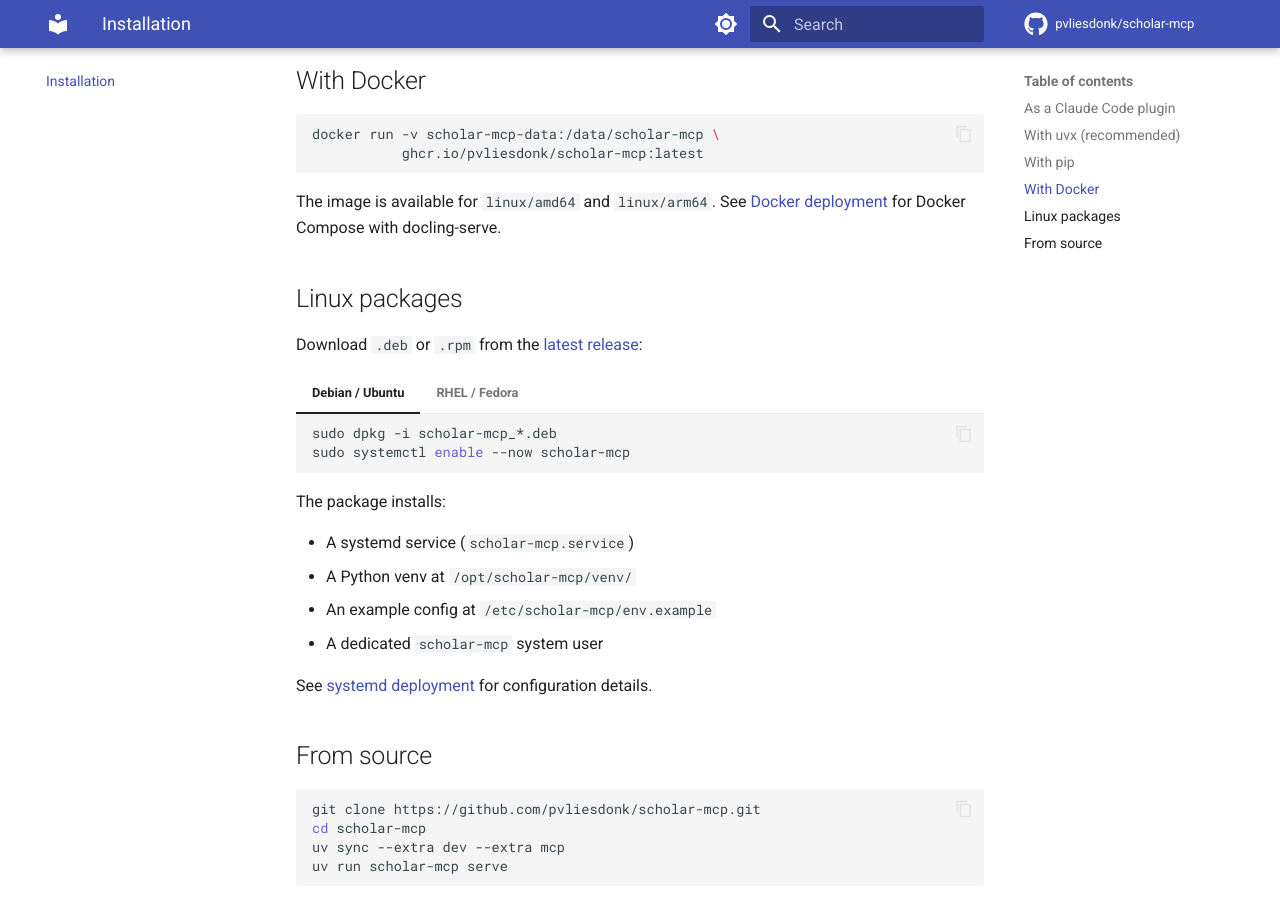
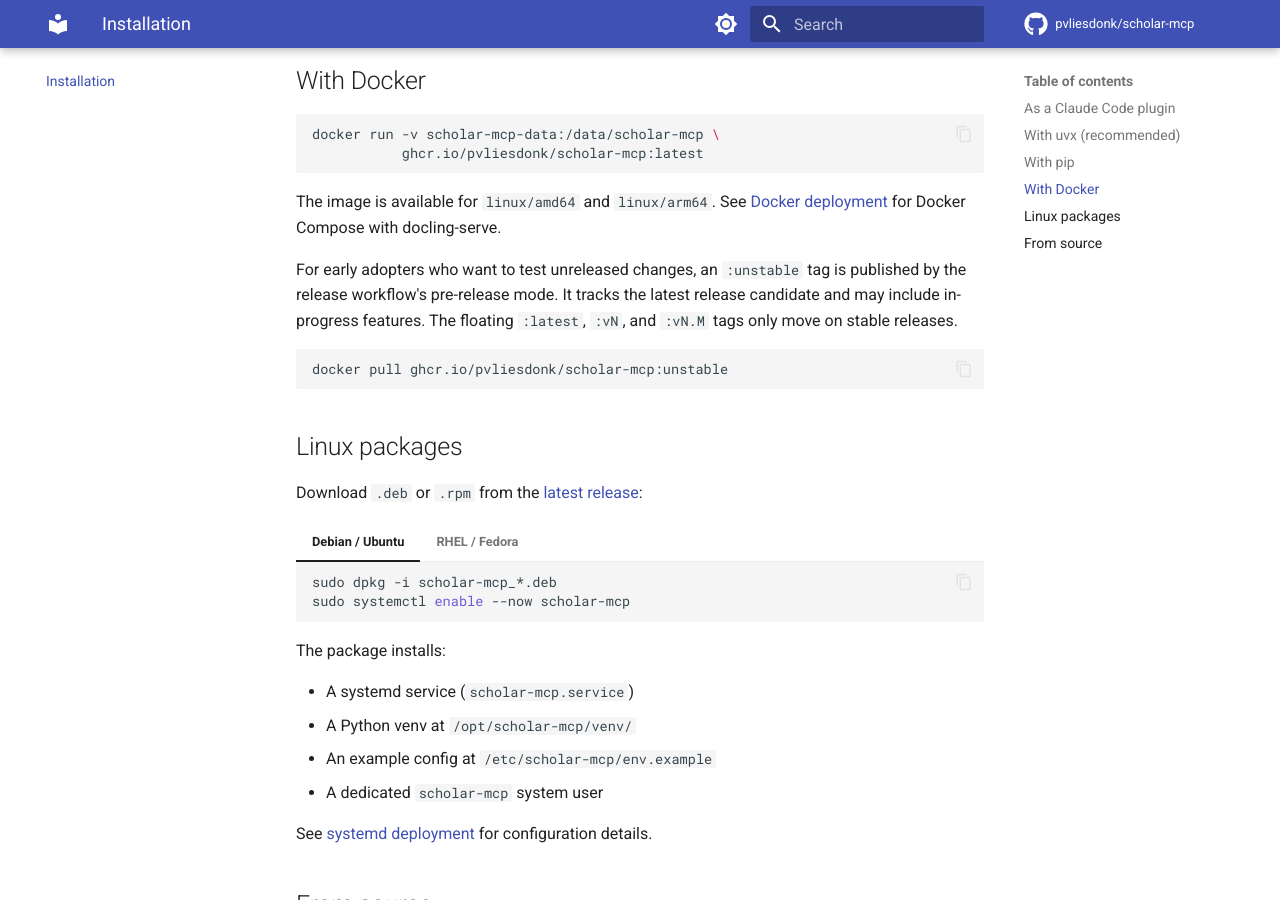
Before and after one commit to pvliesdonk/scholar-mcp, an MkDocs documentation site: the page built from docs/installation.md, in a window 1280 px wide and 900 px high, scrolled down 870 px. Built offline with MkDocs 1.6.1 and Material for MkDocs 9.7.7, drawn with Linux system fonts in a browser that asks for light colours; comment, search, counter and statistics services are not loaded.

Commit message:
feat(ci): add prerelease mode to release workflow
Add a `prerelease` boolean input to workflow_dispatch (default: true)
that threads through to python-semantic-release with prerelease_token: rc,
producing vX.Y.Z-rc.N tags marked as GitHub Pre-releases.

On pre-release: skip publish-pypi, publish-linux-packages,
publish-claude-plugin-pr, publish-registry, and the manifest-bump step.
Docker tags switch to :unstable + :vX.Y.Z-rc.N only — floating stable
tags (:latest, :vN.M, :vN) never move. build-mcpb and publish-mcpb run
unchanged in both modes.

Closes #108

Co-Authored-By: Claude Opus 4.6 <noreply@anthropic.com>

````diff
--- a/docs/installation.md
+++ b/docs/installation.md
@@ -39,6 +39,12 @@ docker run -v scholar-mcp-data:/data/scholar-mcp \
 
 The image is available for `linux/amd64` and `linux/arm64`. See [Docker deployment](deployment/docker.md) for Docker Compose with docling-serve.
 
+For early adopters who want to test unreleased changes, an `:unstable` tag is published by the release workflow's pre-release mode. It tracks the latest release candidate and may include in-progress features. The floating `:latest`, `:vN`, and `:vN.M` tags only move on stable releases.
+
+```bash
+docker pull ghcr.io/pvliesdonk/scholar-mcp:unstable
+```
+
 ## Linux packages
 
 Download `.deb` or `.rpm` from the [latest release](https://github.com/pvliesdonk/scholar-mcp/releases/latest):
````
Also changed, not shown: 1 other file.
